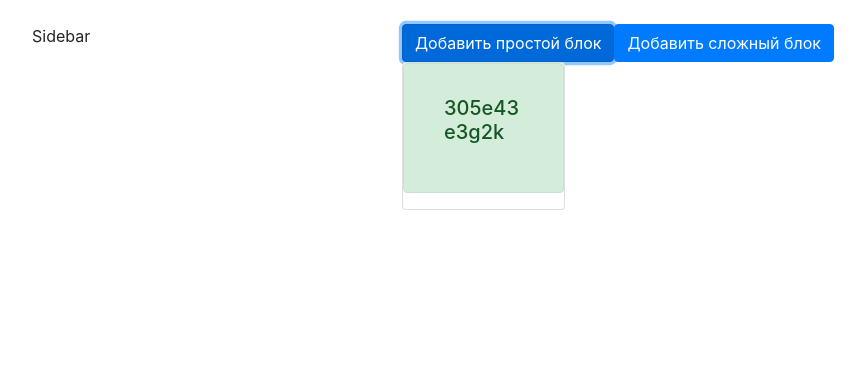
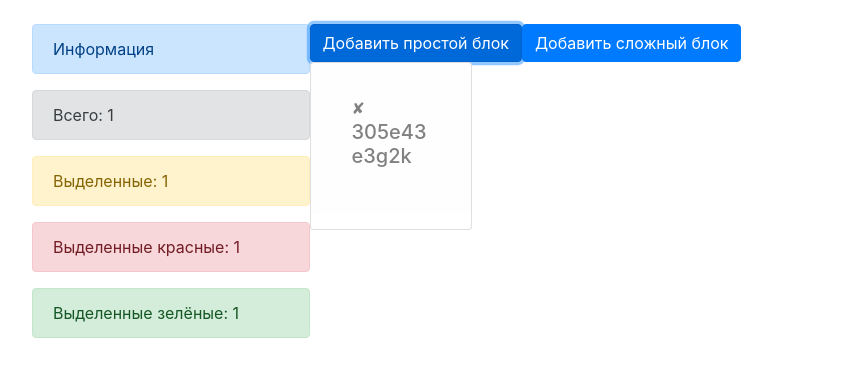
Before and after one commit to SergeySolod/TestBlocks, a React (Create React App) app: page / in a window 1280 px wide. Both pictures are taken after a click on the button "Добавить простой блок". Shown: the top 376 px of the page, without its empty margins (53-918 px from the left). Built offline with nearby package versions, Linux system fonts and the light colour scheme.

Commit message:
Sidebar in progress

```diff
--- a/src/App.js
+++ b/src/App.js
@@ -7,7 +7,7 @@ function App() {
     return (
         <div className='container pt-4'>
             <div className="row no-gutters">
-                <div className="col-md-4">
+                <div className="col-md-3">
                     <Sidebar/>
                 </div>
                 <div className="col-md-8">
--- a/src/components/sidebar/sidebar.js
+++ b/src/components/sidebar/sidebar.js
@@ -4,9 +4,19 @@ import {connect} from 'react-redux'
 const Sidebar = (props) => {
     return (
         <div>
-            Sidebar
+            <div className="alert alert-primary">Информация</div>
+            <div className="alert alert-secondary">Всего: {props.blocks.length}</div>
+            <div className="alert alert-warning">Выделенные: {props.blocks.length}</div>
+            <div className="alert alert-danger">Выделенные красные: {props.blocks.length}</div>
+            <div className="alert alert-success">Выделенные зелёные: {props.blocks.length}</div>
         </div>
     )
 }
 
-export default connect()(Sidebar);
+const mapStateToProps = (state) => {
+    return {
+        blocks: state.blocks
+    }
+}
+
+export default connect(mapStateToProps, null)(Sidebar);
--- a/src/pages/blocks/blocks.js
+++ b/src/pages/blocks/blocks.js
@@ -1,12 +1,13 @@
 import React, {useEffect} from 'react'
 import {connect} from 'react-redux'
+import {removeTask} from "../../redux/reducers/blocks-reducer";
 
 const Blocks = (props) => {
 
     if (!props.blocks) {
         return <div>Загрузка...</div>
     }
-console.log(props.blocks)
+    console.log(props.blocks)
     return (
         <div className="row">
             {
@@ -18,9 +19,10 @@ console.log(props.blocks)
 
                             <div className={block.hue}>
                                 <div className="card-body">
+                                    <div onClick={() => props.removeTask(block.id)}
+                                         className="fas fa-times">&#10008;</div>
                                     <h5 className="card-title">{block.text}</h5>
-                                    <p className='itemButton'>
-                                    </p>
+
                                 </div>
                             </div>
                         </div>
@@ -37,4 +39,4 @@ const mapStateToProps = (state) => {
     }
 }
 
-export default connect(mapStateToProps, null)(Blocks);
+export default connect(mapStateToProps, {removeTask})(Blocks);
--- a/src/pages/blocks/buttons.js
+++ b/src/pages/blocks/buttons.js
@@ -6,11 +6,11 @@ const Buttons = (props) => {
 
     const addBlockSimple = () => {
 
-        props.setBlock((new Date()).getTime(), (Math.random().toString(36).substring(2, 15)), 'alert alert-success', false)
+        props.setBlock((new Date()).getTime(), (Math.random().toString(36).substring(2, 15)), 'alert alert-light', false)
     };
 
     const addBlockComplete = () => {
-        props.setBlock((new Date()).getTime(), (Math.random().toString(36).substring(2, 15)), 'alert alert-light', false)
+        props.setBlock((new Date()).getTime(), (Math.random().toString(36).substring(2, 15)), 'alert alert-success', false)
     };
 
 
--- a/src/redux/reducers/blocks-reducer.js
+++ b/src/redux/reducers/blocks-reducer.js
@@ -1,4 +1,5 @@
 const ADD_BLOCK = 'TestBlocks/blocks-reducer/ADD_BLOCK';
+const REMOVE_BLOCK = 'TestBlocks/blocks-reducer/REMOVE_BLOCK';
 
 let initialState = []
 
@@ -7,11 +8,15 @@ const blocksReducer = (state = initialState, {id, text, hue, take, type}) => {
         case ADD_BLOCK:
            const block = {id, text, hue, take}
             return [...state, block]
+        case REMOVE_BLOCK: {
+            return [...state].filter(block => block.id !== id);
+        }
         default:
             return state;
     }
 }
 
 export const setBlock = (id, text, hue, take) => ({id, text, hue, take, type: ADD_BLOCK});
+export const removeTask = (id) => ({id, type: REMOVE_BLOCK});
 
 export default blocksReducer
```
